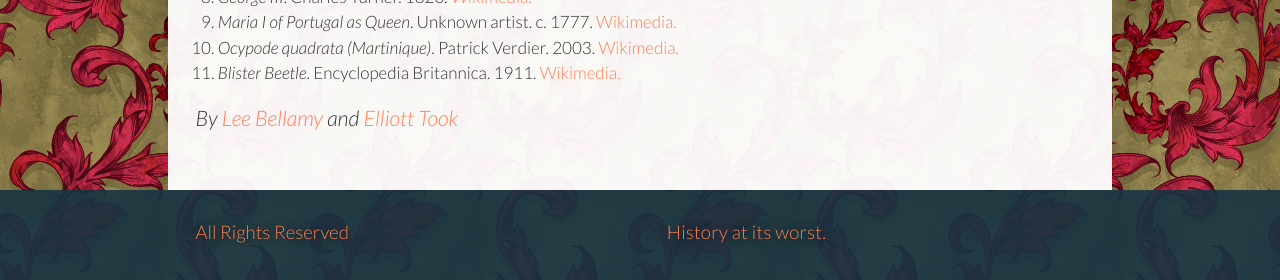
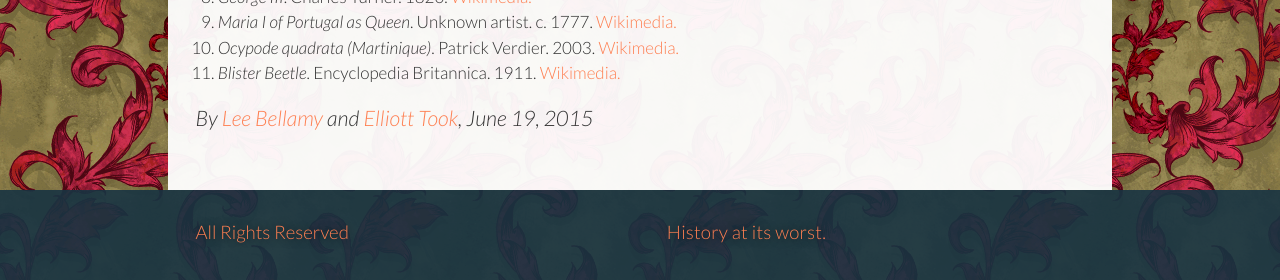
Before and after one commit to benadamstyles/making-of-history, a Jekyll site: the page built from _posts/2015-06-19-historic-hotties-dom-joao-vi-king-john-vi.md, in a window 1280 px wide and 1400 px high, scrolled down 1166 px. Shown: the part 1102-1382 px from the top of the window. Built offline with Jekyll 4.4.1, drawn with Linux system fonts in a browser that asks for light colours; some web fonts are replaced.

Commit message:
added auto pubdates

```diff
--- a/_layouts/post.html
+++ b/_layouts/post.html
@@ -22,14 +22,12 @@
       By
       {% for author in authors %}
         <a rel="author" href="{{ author.value | prepend: '/authors/' | prepend: site.baseurl }}">
-          {{ author.name }}
-        </a>
-        {% unless forloop.last %}
-          and
-        {% endunless %}
+          {{ author.name }}</a>{% if forloop.last %},{% else %} and{% endif %}
       {% endfor %}
+      <time pubdate datetime="{{ page.date | date: '%Y-%m-%d' }}">
+        {{ page.date | date: '%B %-d, %Y' }}
+      </time>
     </address>
-    <!-- on <time pubdate datetime="2011-08-28" title="August 28th, 2011">8/28/11</time> -->
   </article>
 
 </div>
```
